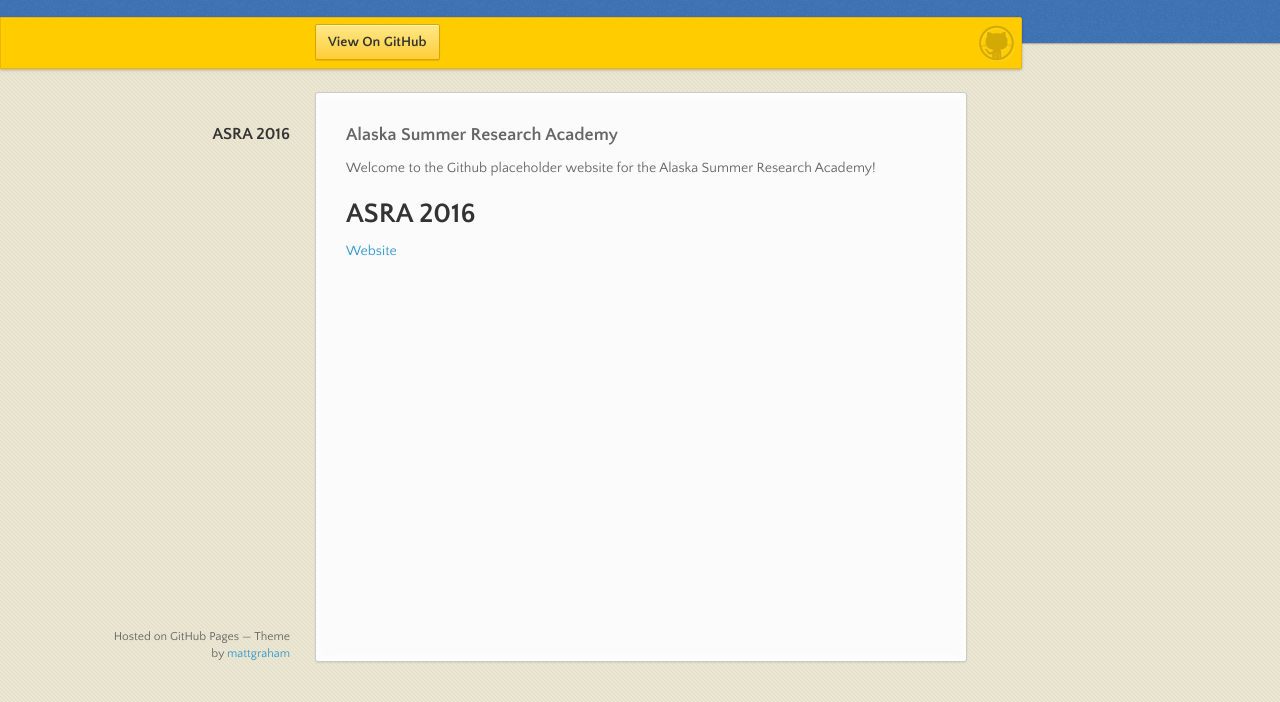
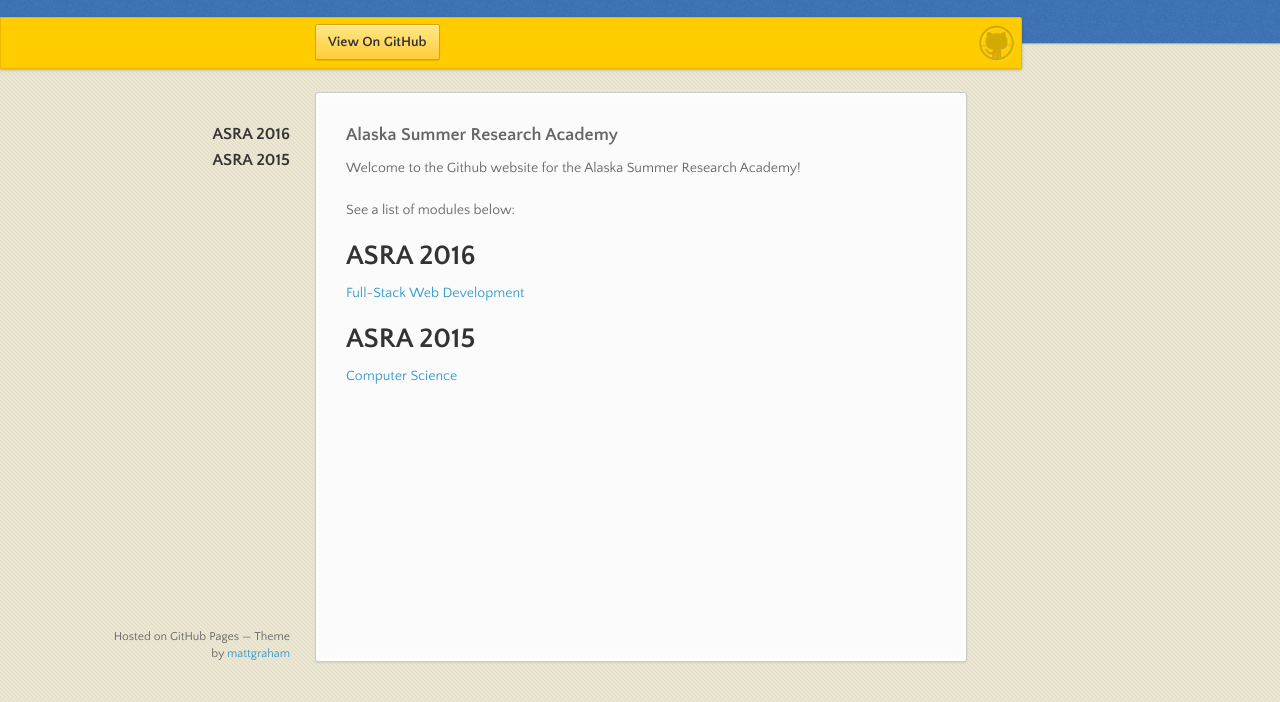
Before and after one commit to UAFASRA/uafasra.github.io, a plain HTML site: page index.html in a window 1280 px wide. Shown: the part 98-800 px from the top of the page. Drawn offline with nearby package versions, Linux system fonts and the light colour scheme.

Commit message:
Replace master branch with page content via GitHub

```diff
--- a/index.html
+++ b/index.html
@@ -35,12 +35,19 @@
         <h3>
 <a id="alaska-summer-research-academy" class="anchor" href="#alaska-summer-research-academy" aria-hidden="true"><span aria-hidden="true" class="octicon octicon-link"></span></a>Alaska Summer Research Academy</h3>
 
-<p>Welcome to the Github placeholder website for the Alaska Summer Research Academy!</p>
+<p>Welcome to the Github website for the Alaska Summer Research Academy!</p>
+
+<p>See a list of modules below:</p>
 
 <h1>
 <a id="asra-2016" class="anchor" href="#asra-2016" aria-hidden="true"><span aria-hidden="true" class="octicon octicon-link"></span></a>ASRA 2016</h1>
 
-<p><a href="https://uafasra.github.io/2016module_web-dev/">Website</a></p>
+<p><a href="https://uafasra.github.io/2016module_web-dev/">Full-Stack Web Development</a></p>
+
+<h1>
+<a id="asra-2015" class="anchor" href="#asra-2015" aria-hidden="true"><span aria-hidden="true" class="octicon octicon-link"></span></a>ASRA 2015</h1>
+
+<p><a href="https://uafasra.github.io/2015module_comp-sci/">Computer Science</a></p>
       </section>
       <footer>
         <p><small>Hosted on GitHub Pages &mdash; Theme by <a href="https://twitter.com/michigangraham">mattgraham</a></small></p>
--- a/params.json
+++ b/params.json
@@ -1,7 +1,7 @@
 {
   "name": "Alaska Summer Research Academy",
   "tagline": "The github organization site for the UAF Alaska Summer Research Academy.",
-  "body": "### Alaska Summer Research Academy\r\nWelcome to the Github placeholder website for the Alaska Summer Research Academy!\r\n\r\n# ASRA 2016\r\n[Website](https://uafasra.github.io/2016module_web-dev/)",
+  "body": "### Alaska Summer Research Academy\r\n\r\nWelcome to the Github website for the Alaska Summer Research Academy!\r\n\r\nSee a list of modules below:\r\n\r\n# ASRA 2016\r\n[Full-Stack Web Development](https://uafasra.github.io/2016module_web-dev/)\r\n\r\n# ASRA 2015\r\n[Computer Science](https://uafasra.github.io/2015module_comp-sci/)",
   "google": "",
   "note": "Don't delete this file! It's used internally to help with page regeneration."
 }
```
